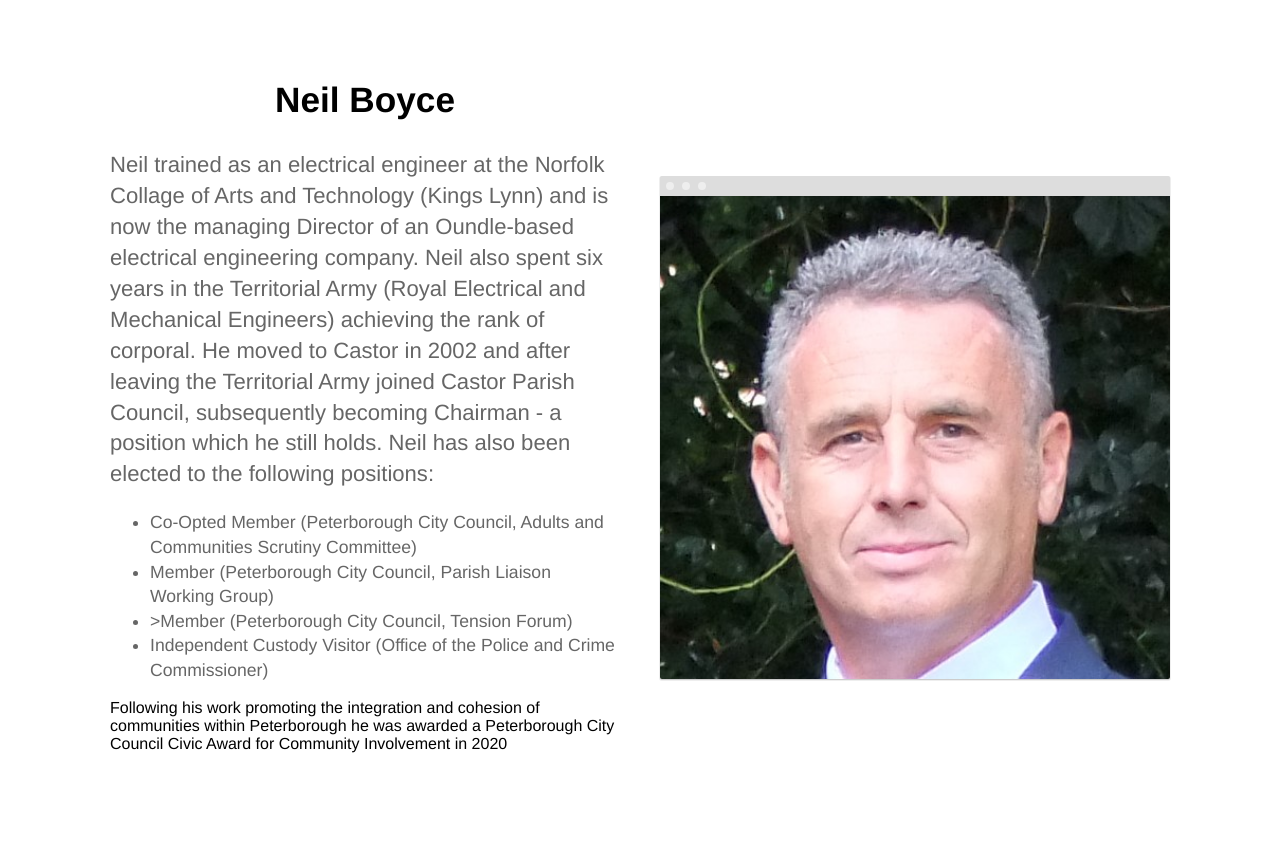
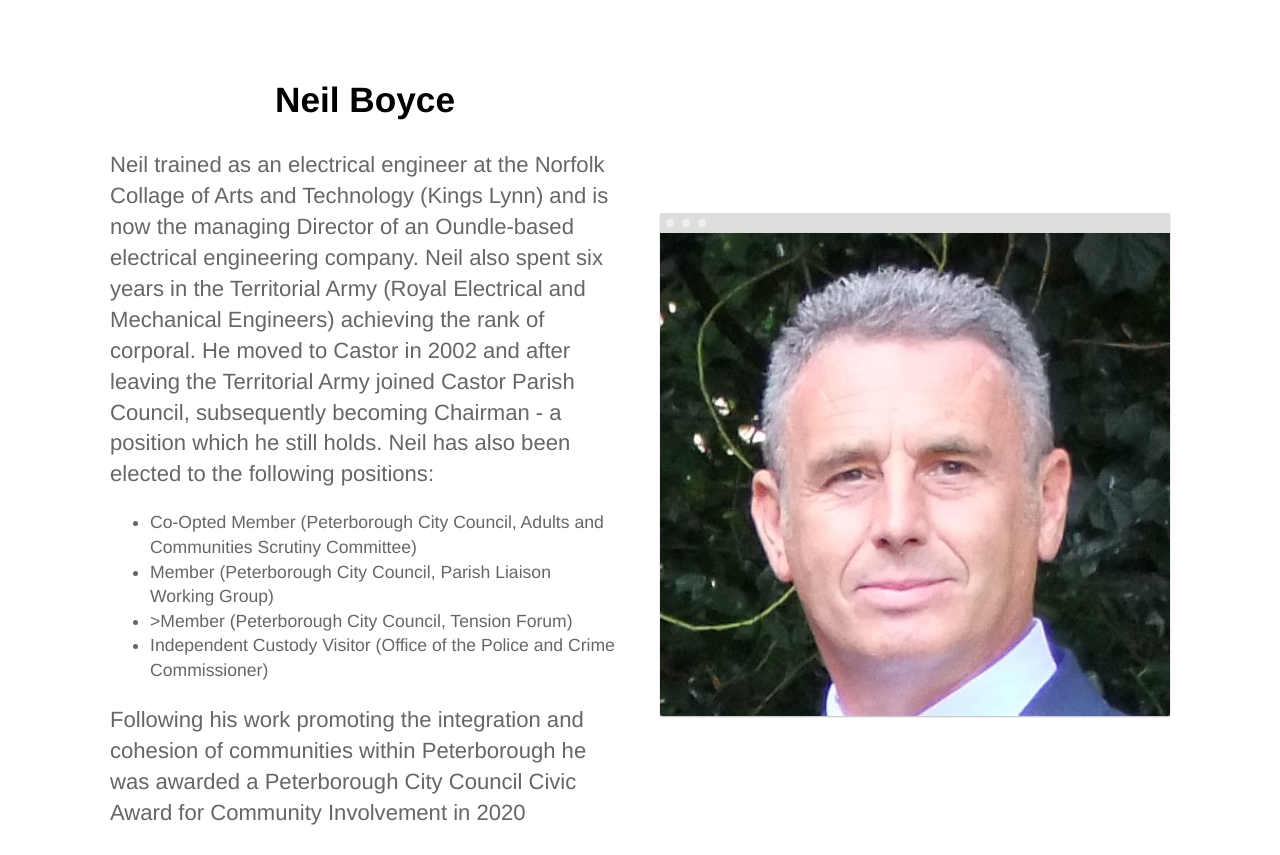
Before and after one commit to chriswilde1946/goodneighboursrp.org.uk, a Jekyll site: the page built from trustees.html, in a window 1280 px wide. Shown: the part 1009-1864 px from the top of the page. Built offline with Jekyll 4.4.1, drawn with Linux system fonts in a browser that asks for light colours; grey boxes are pictures that could not be loaded.

```diff
--- a/trustees.html
+++ b/trustees.html
@@ -29,7 +29,8 @@ managed by its board of trustees, whose profiles are listed below. If you are it
 		<div class="container flex">
 			<div class="text editable">
 				<h2><strong>Neil Boyce</strong></h2>
-				<p>Neil trained as an electrical engineer at the Norfolk Collage of Arts and Technology (Kings Lynn) and is now the managing Director of an Oundle-based electrical engineering company. Neil also spent six years in the Territorial Army (Royal Electrical and Mechanical Engineers) achieving the rank of corporal. He moved to Castor in 2002 and after leaving the Territorial Army joined Castor Parish Council, subsequently becoming Chairman - a position which he still holds. Neil has also been elected to the following positions: <ul><li>Co-Opted Member (Peterborough City Council, Adults and Communities Scrutiny Committee)<li>Member (Peterborough City Council, Parish Liaison Working Group)    <li>>Member (Peterborough City Council, Tension Forum)<li>Independent Custody Visitor (Office of the Police and Crime Commissioner)</li></ul> Following his work promoting the integration and cohesion of communities within Peterborough he was awarded a Peterborough City Council Civic Award for Community Involvement in 2020
+				<p>Neil trained as an electrical engineer at the Norfolk Collage of Arts and Technology (Kings Lynn) and is now the managing Director of an Oundle-based electrical engineering company. Neil also spent six years in the Territorial Army (Royal Electrical and Mechanical Engineers) achieving the rank of corporal. He moved to Castor in 2002 and after leaving the Territorial Army joined Castor Parish Council, subsequently becoming Chairman - a position which he still holds. Neil has also been elected to the following positions: <ul><li>Co-Opted Member (Peterborough City Council, Adults and Communities Scrutiny Committee)<li>Member (Peterborough City Council, Parish Liaison Working Group)    <li>>Member (Peterborough City Council, Tension Forum)<li>Independent Custody Visitor (Office of the Police and Crime Commissioner)</li></ul></li></p>
+				<p>Following his work promoting the integration and cohesion of communities within Peterborough he was awarded a Peterborough City Council Civic Award for Community Involvement in 2020
 </p>
 			</div>
 			<div class="image">
```
